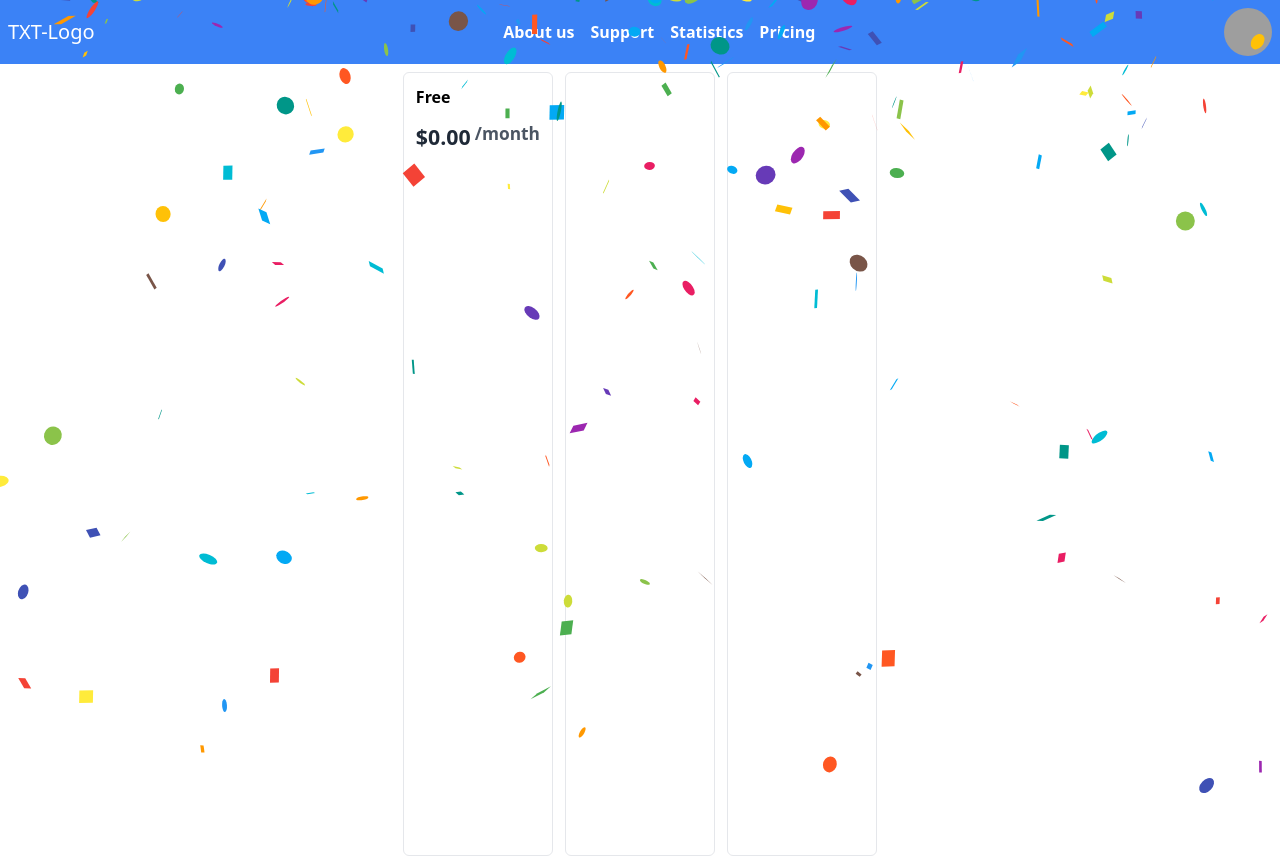
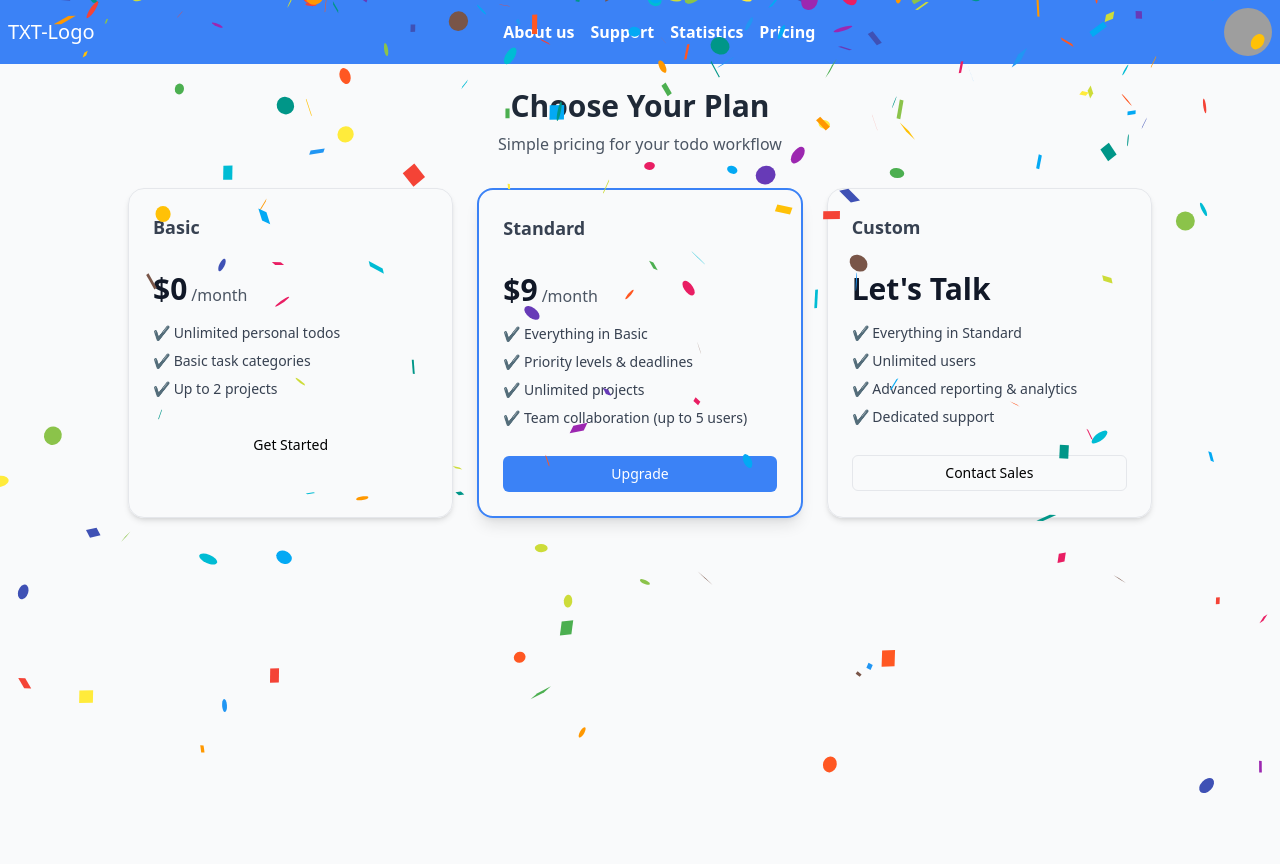
Before and after one commit to chriftech/devcom-web, a React (Create React App) app: page /plans in a window 1280 px wide. Built offline with nearby package versions, Linux system fonts and the light colour scheme; grey boxes are pictures that could not be loaded.

Commit message:
Design & implement the pricing page

```diff
--- a/src/components/Pricing.tsx
+++ b/src/components/Pricing.tsx
@@ -1,26 +1,79 @@
 import React from 'react'
+import { Card, CardContent, CardHeader, CardTitle } from './shadcn/card'
+import { Button } from './shadcn/button'
 
 const Pricing = () => {
   return (
-    <div className='w-screen h-screen p-2'>
-      <div className="flex justify-center items h-full">
-        <div className="grid md:lg:grid-cols-3 gap-3">
-          <div className='border p-3 rounded-md'>
-          <div className='grid gap-3 justify-start'>
-            <p className='font-semibold'>Free</p>
-            <div className="flex gap-1">
-              <p className='text-gray-800 font-bold text-[16pt]'>$0.00</p>
-              <p className='text-gray-600 text-[13pt] font-semibold'>/month</p>
+    <div className="w-screen min-h-screen bg-gray-50 p-6 flex flex-col items-center">
+      {/* Page Header */}
+      <div className="text-center mb-8">
+        <h1 className="text-3xl font-bold text-gray-800">Choose Your Plan</h1>
+        <p className="text-gray-600 mt-2">Simple pricing for your todo workflow</p>
+      </div>
+
+      {/* Pricing Grid */}
+      <div className="grid md:grid-cols-3 gap-6 max-w-5xl w-full">
+        {/* Free Plan */}
+        <Card className="rounded-2xl shadow-md border border-gray-200">
+          <CardHeader>
+            <CardTitle className="text-lg font-semibold text-gray-700">Basic</CardTitle>
+          </CardHeader>
+          <CardContent className="flex flex-col gap-4">
+            <div className="flex items-end gap-1">
+              <p className="text-3xl font-bold text-gray-900">$0</p>
+              <p className="text-gray-600">/month</p>
             </div>
-          </div>
-          </div>
-          <div className='border p-3 rounded-md'>
+            <ul className="text-sm text-gray-700 space-y-2">
+              <li>✔ Unlimited personal todos</li>
+              <li>✔ Basic task categories</li>
+              <li>✔ Up to 2 projects</li>
+            </ul>
+            <Button className="w-full mt-3">Get Started</Button>
+          </CardContent>
+        </Card>
 
-          </div>
-          <div className='border p-3 rounded-md'>
+        {/* Standard Plan */}
+        <Card className="rounded-2xl shadow-lg border-2 border-blue-500">
+          <CardHeader>
+            <CardTitle className="text-lg font-semibold text-gray-700">Standard</CardTitle>
+          </CardHeader>
+          <CardContent className="flex flex-col gap-4">
+            <div className="flex items-end gap-1">
+              <p className="text-3xl font-bold text-gray-900">$9</p>
+              <p className="text-gray-600">/month</p>
+            </div>
+            <ul className="text-sm text-gray-700 space-y-2">
+              <li>✔ Everything in Basic</li>
+              <li>✔ Priority levels & deadlines</li>
+              <li>✔ Unlimited projects</li>
+              <li>✔ Team collaboration (up to 5 users)</li>
+            </ul>
+            <Button className="w-full mt-3 bg-blue-500 hover:bg-blue-600 text-white">
+              Upgrade
+            </Button>
+          </CardContent>
+        </Card>
 
-          </div>
-        </div>
+        {/* Custom Plan */}
+        <Card className="rounded-2xl shadow-md border border-gray-200">
+          <CardHeader>
+            <CardTitle className="text-lg font-semibold text-gray-700">Custom</CardTitle>
+          </CardHeader>
+          <CardContent className="flex flex-col gap-4">
+            <div className="flex items-end gap-1">
+              <p className="text-3xl font-bold text-gray-900">Let's Talk</p>
+            </div>
+            <ul className="text-sm text-gray-700 space-y-2">
+              <li>✔ Everything in Standard</li>
+              <li>✔ Unlimited users</li>
+              <li>✔ Advanced reporting & analytics</li>
+              <li>✔ Dedicated support</li>
+            </ul>
+            <Button variant="outline" className="w-full mt-3">
+              Contact Sales
+            </Button>
+          </CardContent>
+        </Card>
       </div>
     </div>
   )
```
